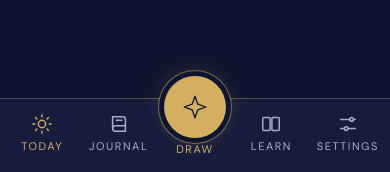
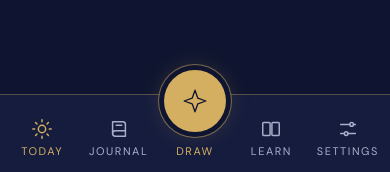
Before and after one commit to kguite/tarot-mcp, a React (Vite) app in the folder tarot-app/: page / in a window 390 px wide. Shown: the part 669-841 px from the top of the page. Built offline with nearby package versions, Linux system fonts and the light colour scheme.

Commit message:
Give the mobile Draw label room under its coin

```diff
--- a/tarot-app/src/components/Nav.module.css
+++ b/tarot-app/src/components/Nav.module.css
@@ -28,7 +28,8 @@
   display: flex;
   flex-direction: column;
   align-items: center;
-  justify-content: center;
+  /* Bottom, not center, so all five labels share a line; centered, the taller Draw coin dropped its label. */
+  justify-content: flex-end;
   gap: var(--space-1);
   border: 0;
   background: none;
@@ -65,6 +66,7 @@
   width: 62px;
   height: 62px;
   margin-top: -34px;
+  margin-bottom: var(--space-2); /* Clears the 6px ring below, which otherwise sat on the word. */
   border-radius: 50%;
   align-items: center;
   justify-content: center;
```
